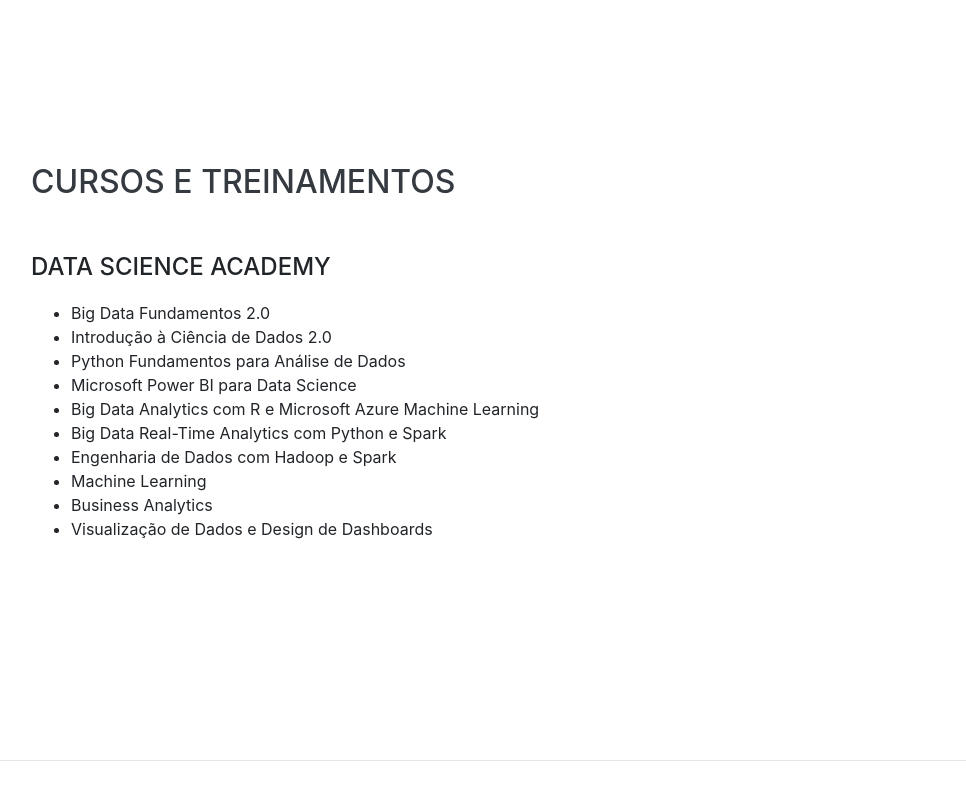
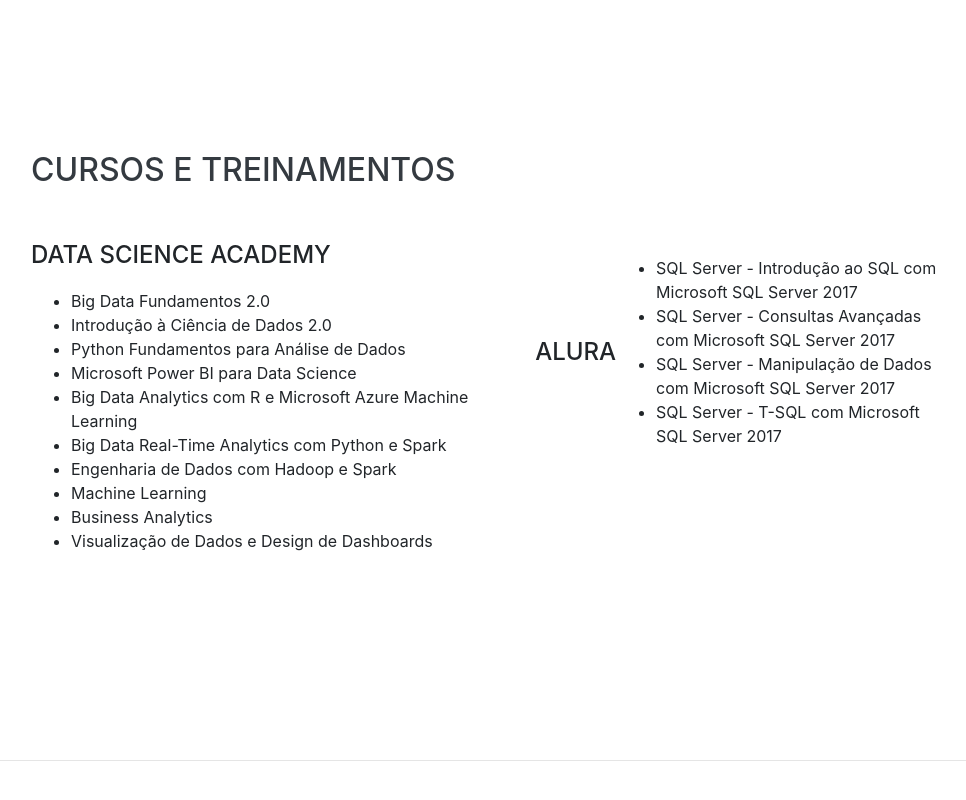
Before and after one commit to JPTiveron/jptiveron.github.io, a website with bundled scripts: page index.html in a window 1280 px wide. Shown: the part 3652-4452 px from the top of the page, without its empty margins (289-1255 px from the left). Built offline with nearby package versions, Linux system fonts and the light colour scheme; a web font is replaced by a local one.

Commit message:
Adicionados cursos de SQL da Alura

```diff
--- a/index.html
+++ b/index.html
@@ -244,7 +244,16 @@
                         <li>Business Analytics</li>
                         <li>Visualização de Dados e Design de Dashboards</li>
                     </ul>
-            </div>
+                </div>
+
+                <div class="subheading mb-3">Alura</div>
+                    <ul>
+                        <li>SQL Server - Introdução ao SQL com Microsoft SQL Server 2017</li>
+                        <li>SQL Server - Consultas Avançadas com Microsoft SQL Server 2017</li>
+                        <li>SQL Server - Manipulação de Dados com Microsoft SQL Server 2017</li>
+                        <li>SQL Server - T-SQL com Microsoft SQL Server 2017</li>
+                    </ul>
+                </div>
         </section>
 
         <hr class="m-0">
```
